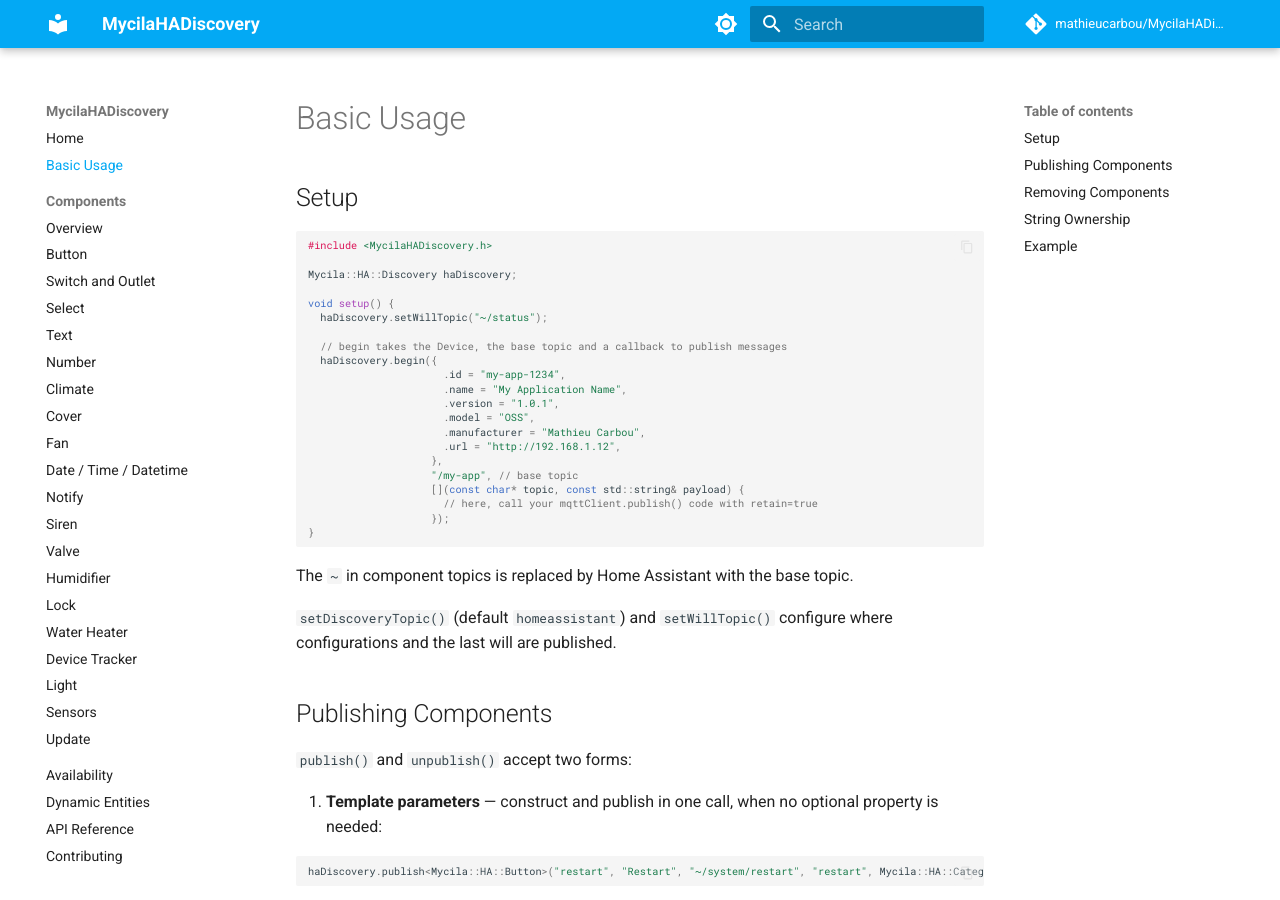
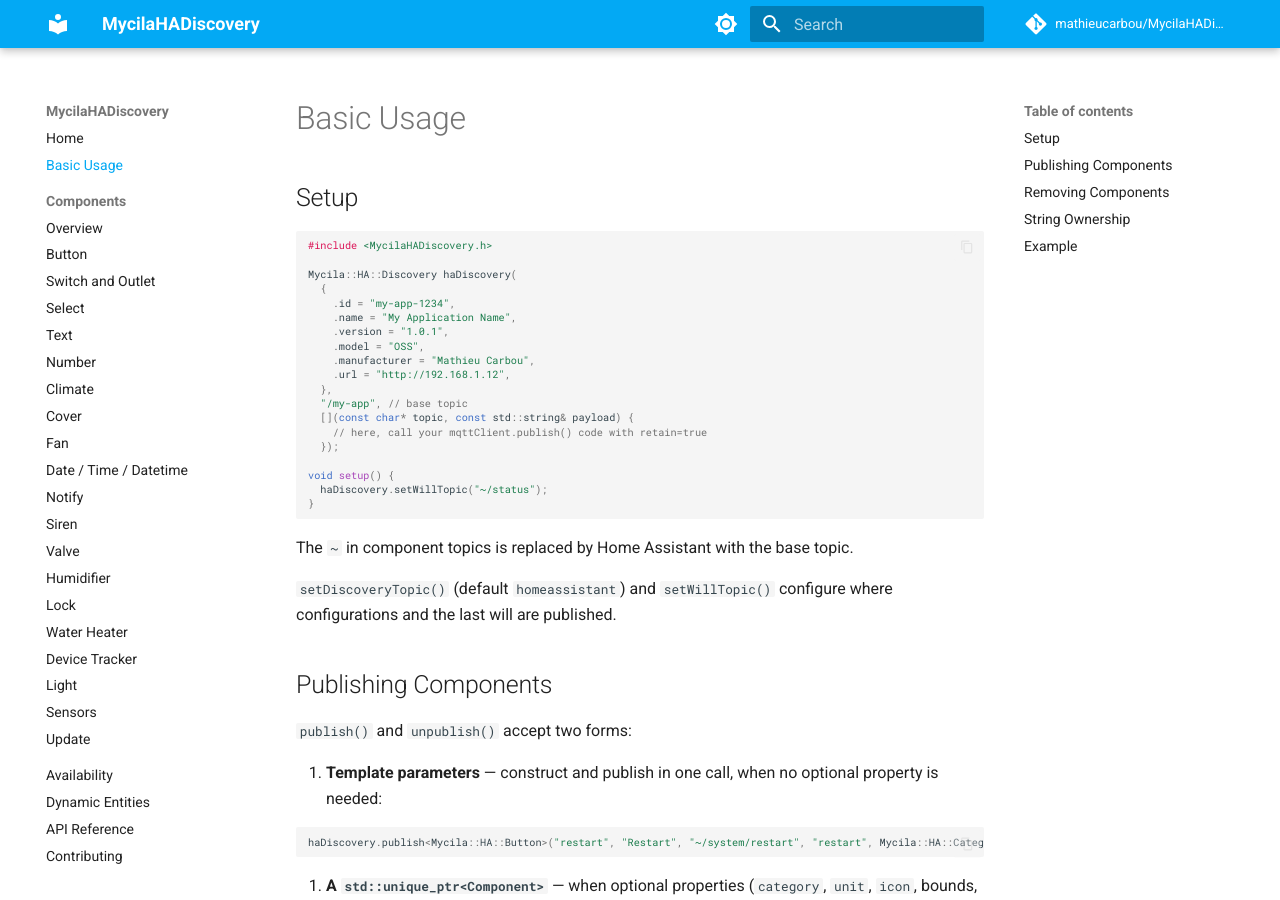
Before and after one commit to mathieucarbou/MycilaHADiscovery, an MkDocs documentation site: the page built from docs/usage.md, in a window 1280 px wide and 900 px high. Built offline with MkDocs 1.6.1 and Material for MkDocs 9.7.7, drawn with Linux system fonts in a browser that asks for light colours; comment, search, counter and statistics services are not loaded.

Commit message:
v9.0.0: Replace Discovery::begin() with constructor
Remove the unused buffer size parameter (dead code - serialization goes
through a std::string) and the begin() methods. Device, base topic and
publisher callback are now passed to the Discovery constructor.

Update examples and docs accordingly: the object is constructed directly
(globally when arguments are constant, locally in setup() in the
Discovery example where Device.url depends on WiFi.localIP()).

Drop version to 9.0.0: breaking API change.

Co-authored-by: Copilot <223556219+Copilot@users.noreply.github.com>

````diff
--- a/docs/usage.md
+++ b/docs/usage.md
@@ -5,24 +5,22 @@
 ```cpp
 #include <MycilaHADiscovery.h>
 
-Mycila::HA::Discovery haDiscovery;
+Mycila::HA::Discovery haDiscovery(
+  {
+    .id = "my-app-1234",
+    .name = "My Application Name",
+    .version = "1.0.1",
+    .model = "OSS",
+    .manufacturer = "Mathieu Carbou",
+    .url = "http://192.168.1.12",
+  },
+  "/my-app", // base topic
+  [](const char* topic, const std::string& payload) {
+    // here, call your mqttClient.publish() code with retain=true
+  });
 
 void setup() {
   haDiscovery.setWillTopic("~/status");
-
-  // begin takes the Device, the base topic and a callback to publish messages
-  haDiscovery.begin({
-                      .id = "my-app-1234",
-                      .name = "My Application Name",
-                      .version = "1.0.1",
-                      .model = "OSS",
-                      .manufacturer = "Mathieu Carbou",
-                      .url = "http://192.168.1.12",
-                    },
-                    "/my-app", // base topic
-                    [](const char* topic, const std::string& payload) {
-                      // here, call your mqttClient.publish() code with retain=true
-                    });
 }
 ```
 
--- a/library.json
+++ b/library.json
@@ -1,6 +1,6 @@
 {
   "name": "MycilaHADiscovery",
-  "version": "8.0.0",
+  "version": "9.0.0",
   "description": "Simple and efficient Home Assistant Discovery library for Arduino / ESP32",
   "homepage": "https://github.com/mathieucarbou/MycilaHADiscovery",
   "repository": {
````
Also changed, not shown: README.md (+15 -14 lines), docs/api.md (+1 -2 lines), 5 other files.
